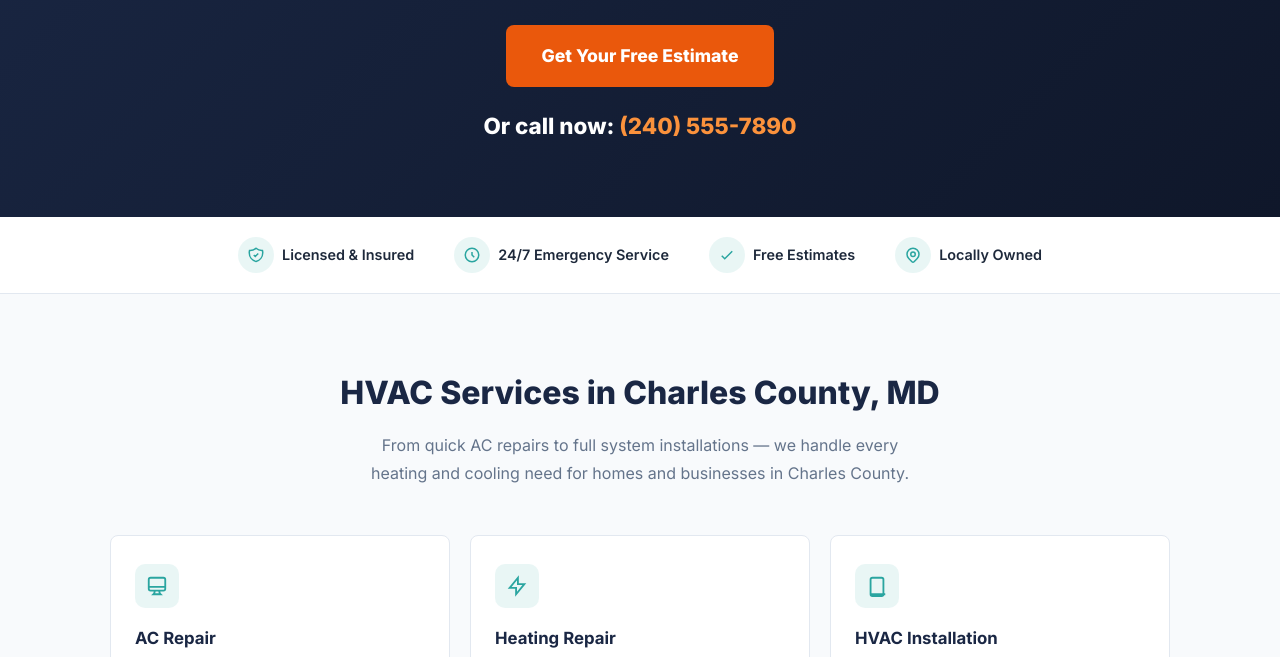
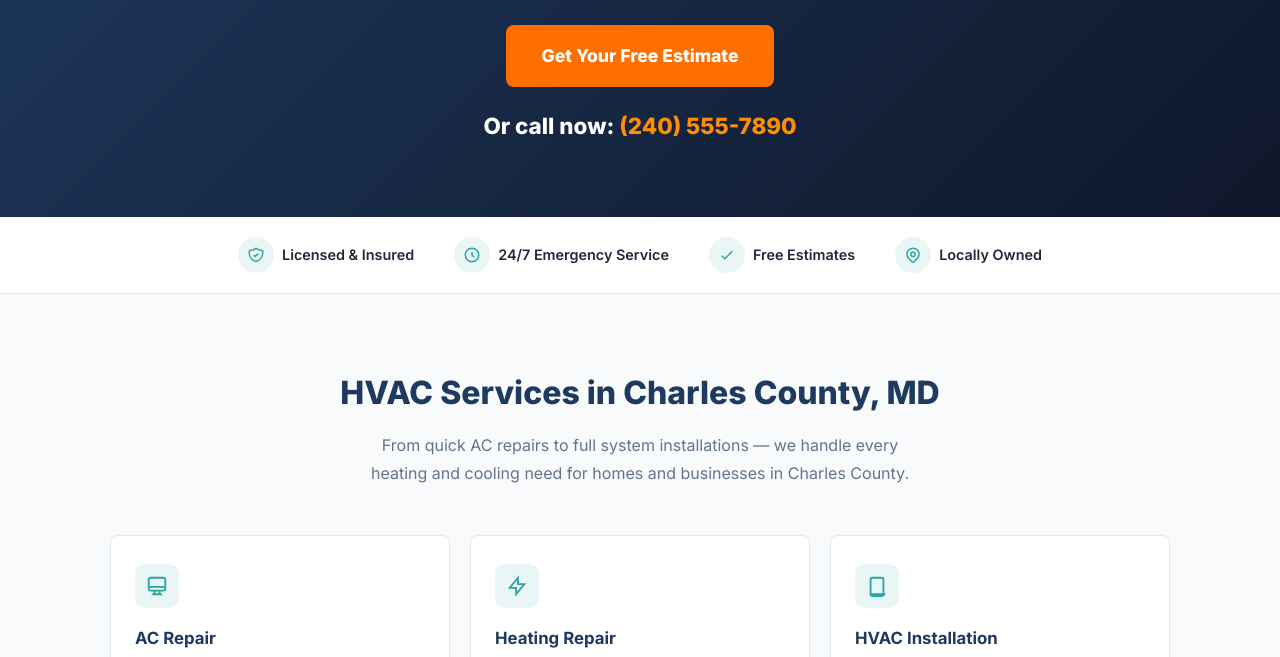
Before and after one commit to charles95-do/charles-county-hvac-pros, a plain HTML site: page index.html in a window 1280 px wide. Shown: the part 387-1044 px from the top of the page. Drawn offline with Linux system fonts and the light colour scheme.

Commit message:
Restyle: trade-specific color palette + SVG icon colors

```diff
--- a/style.css
+++ b/style.css
@@ -1,10 +1,10 @@
 /* Charles County HVAC Pros — Rank & Rent Site */
 :root {
-  --navy: #1a2744;
-  --blue: #2AA5A0;
-  --blue-dark: #238e8a;
-  --orange: #EA580C;
-  --orange-light: #FB923C;
+  --navy: #1e3a5f;
+  --blue: #0097a7;
+  --blue-dark: #00838f;
+  --orange: #ff6f00;
+  --orange-light: #ff8f00;
   --bg: #f8fafc;
   --white: #ffffff;
   --text: #1e293b;
```
